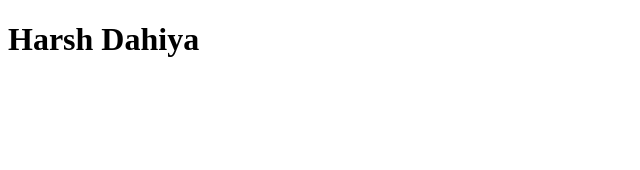
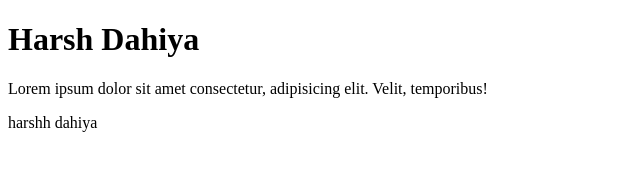
Before and after one commit to believeharsh/firstgit-in-github, a plain HTML site: page Background.html in a window 1280 px wide. Shown: the whole page, without its empty margins (0-640 px from the left). Drawn offline with Linux system fonts and the light colour scheme.

Commit message:
my background.html is modified

```diff
--- a/Background.html
+++ b/Background.html
@@ -9,6 +9,10 @@
 
 <body>
     <h1>Harsh Dahiya </h1>
+    <div class="git">
+        <p>Lorem ipsum dolor sit amet consectetur, adipisicing elit. Velit, temporibus!</p>
+        <p>harshh  dahiya </p>
+    </div>
 
 </body>
 </html>
```
